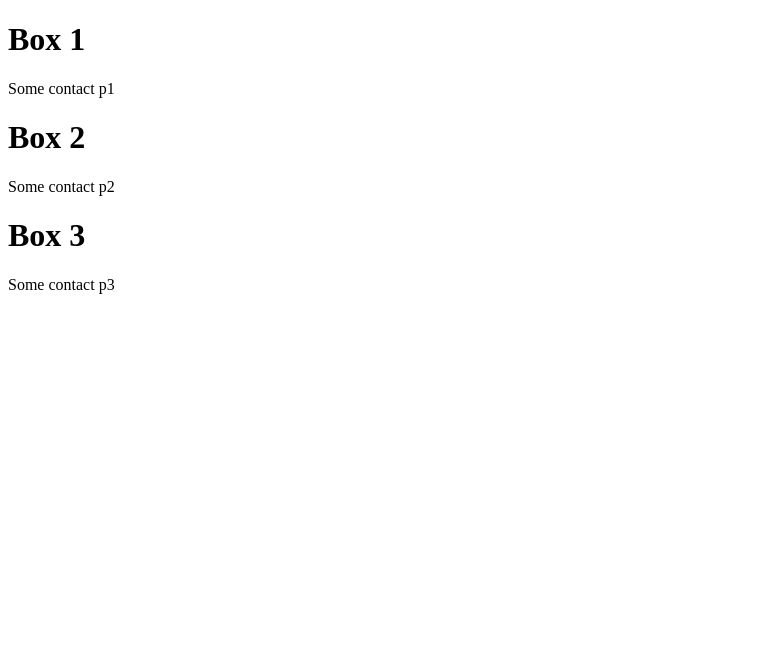
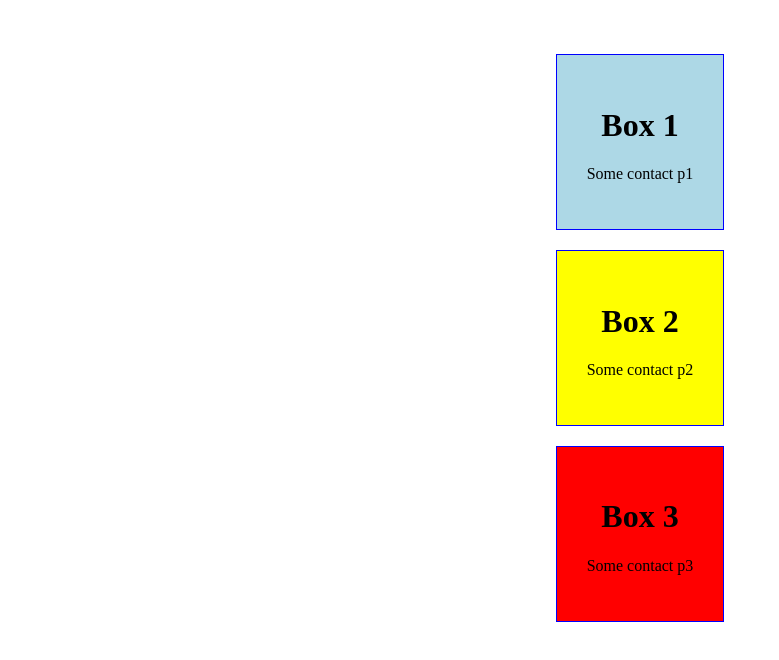
Before and after one commit to MuhammadAsif46/Learn-jQuery, a website: page 02. Selectors-in-jQuery/index.html in a window 1280 px wide. Shown: the whole page, without its empty margins (0-779 px from the left). Drawn offline with nearby package versions, Linux system fonts and the light colour scheme.

Commit message:
add selectors in jquery

```diff
--- a/02. Selectors-in-jQuery/index.html
+++ b/02. Selectors-in-jQuery/index.html
@@ -24,11 +24,31 @@
     </div>
 
 
+
+
     <!-- jQuery download link -->
     <script src="node_modules/jquery/dist/jquery.min.js"></script>
 
+    <script>
+      $(function(){
+        // $('h1').css("color","red"); //  || Selector in element
+        // $('p').css("color","green");  //  || Selector in element
+        // $('div').css("borderRadius","20px");  //  || Selector in element
+
+        // $("#box2Id").css("backgroundColor","yellow")
+        $("#box2Id").css("backgroundColor","yellow")
+        $(".box3").css("backgroundColor","red")
+        $(".box3").css("backgroundColor","red")
+        $(".box3").css("backgroundColor","red")
+        // $("div:first").css("backgroundColor","yellow") || first element
+        // $("div:last").css("backgroundColor","yellow") || last element
+        // $("div:odd").css("backgroundColor","yellow") || Odd element
+        // $("div:even").css("backgroundColor","yellow") || Even element
+
+      });
+    </script>
 
 
-    </script>
+
   </body>
 </html>
--- a/02. Selectors-in-jQuery/style.css
+++ b/02. Selectors-in-jQuery/style.css
@@ -0,0 +1,29 @@
+.container {
+    display: flex;
+    flex-direction: column;
+    align-items: center;
+    justify-content: center;
+    min-height: 80vh;
+    font-family: "Lucida Sans", "Lucida Sans Regular", "Lucida (
+    "Lucida Sans Unicode", Geneva, Verdana, sans-serif;
+    margin-bottom: 20px;
+    text-align: center;
+    }
+    .box1 {
+    background-color: lightblue;
+    padding: 30px;
+    border: 1px solid blue;
+    margin-top: 20px;
+    }
+    .box2 {
+    background-color: lightblue;
+    padding: 30px;
+    border: 1px solid blue;
+    margin-top: 20px;
+    }
+    .box3 {
+    background-color: lightblue;
+    padding: 30px;
+    border: 1px solid blue;
+    margin-top: 20px;
+    }
```
Also changed, not shown: 2 other files.
